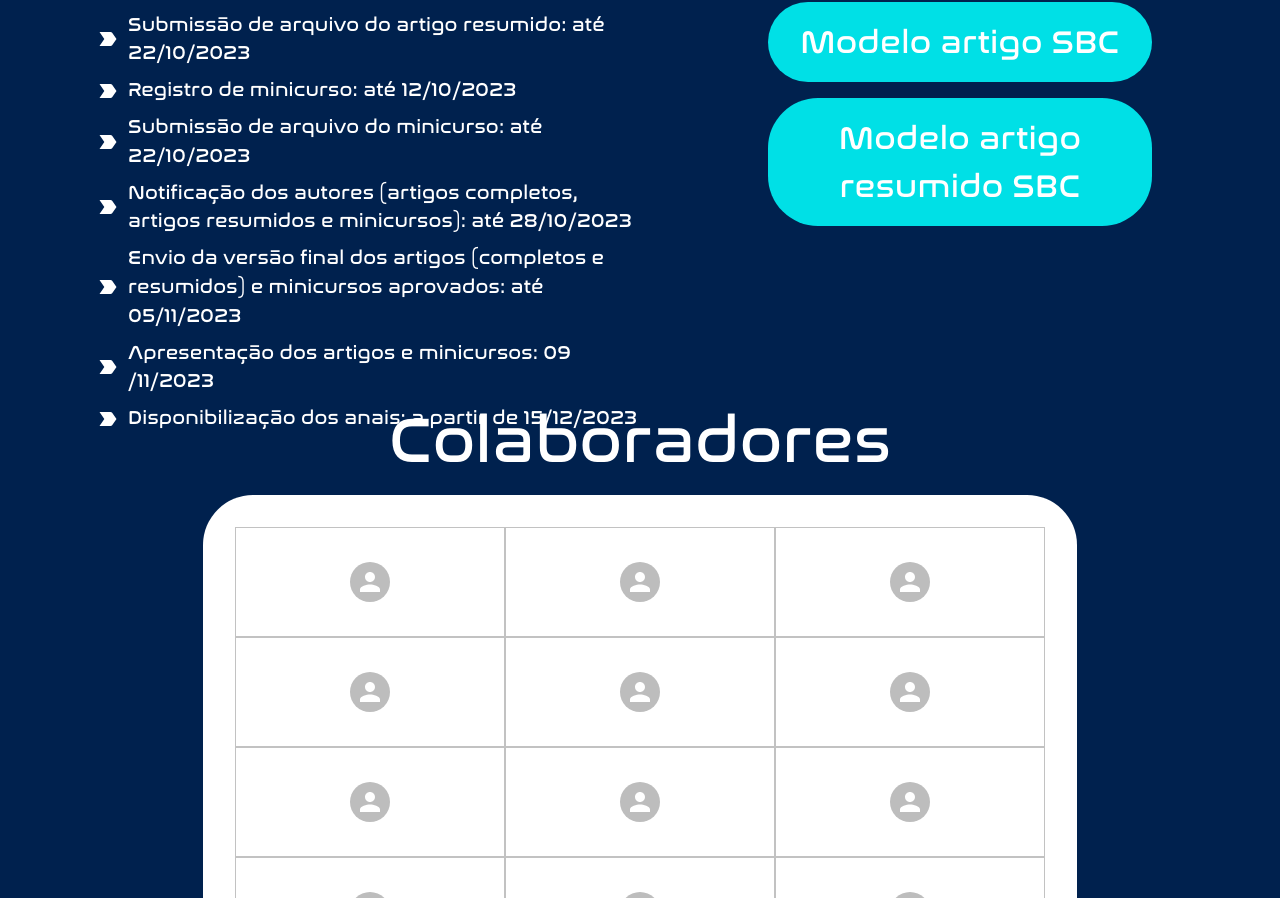
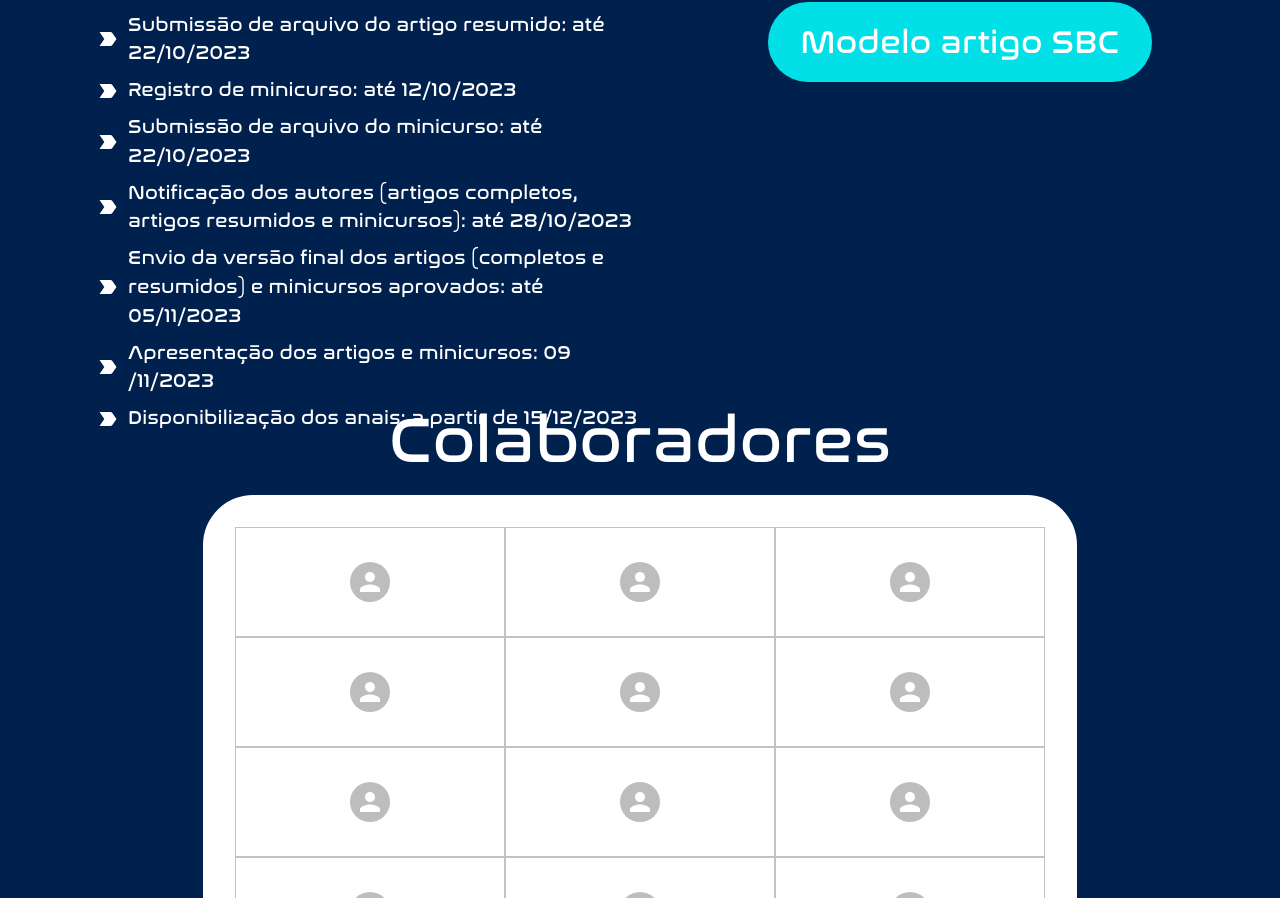
Before and after one commit to CATI-2023/frontend, a React (Vite) app: page / in a window 1280 px wide. Shown: the part 3757-4655 px from the top of the page. Built offline with nearby package versions, Linux system fonts and the light colour scheme.

Commit message:
fix: ajuste responsivo seção artigos

```diff
--- a/src/pages/Home/components/Artigos/index.tsx
+++ b/src/pages/Home/components/Artigos/index.tsx
@@ -127,7 +127,7 @@ export function ArtigosSection() {
                         Modelo artigo SBC
                       </Link>
                     </ListItem>
-                    <ListItem>
+                    {/* <ListItem>
                       <Link
                         title="Modelo artigo resumido SBC"
                         href="https://www.sbc.org.br/documentos-da-sbc/summary/169-templates-para-artigos-e-capitulos-de-livros/878-modelosparapublicaodeartigos"
@@ -135,7 +135,7 @@ export function ArtigosSection() {
                       >
                         Modelo artigo resumido SBC
                       </Link>
-                    </ListItem>
+                    </ListItem> */}
                   </List>
                 </AccordionDetails>
               </Accordion>
@@ -176,7 +176,7 @@ export function ArtigosSection() {
                     download={false}
                     target="_blank"
                   />
-                  <ButtonDefault
+                  {/* <ButtonDefault
                     style={{marginBottom: "1rem", padding: "1rem 2rem", width: "60%" }}
                     title="Modelo artigo resumido SBC"
                     href={
@@ -184,7 +184,7 @@ export function ArtigosSection() {
                     }
                     download={false}
                     target="_blank"
-                  />
+                  /> */}
                 </Box>
               </Typography>
             </Box>
```
